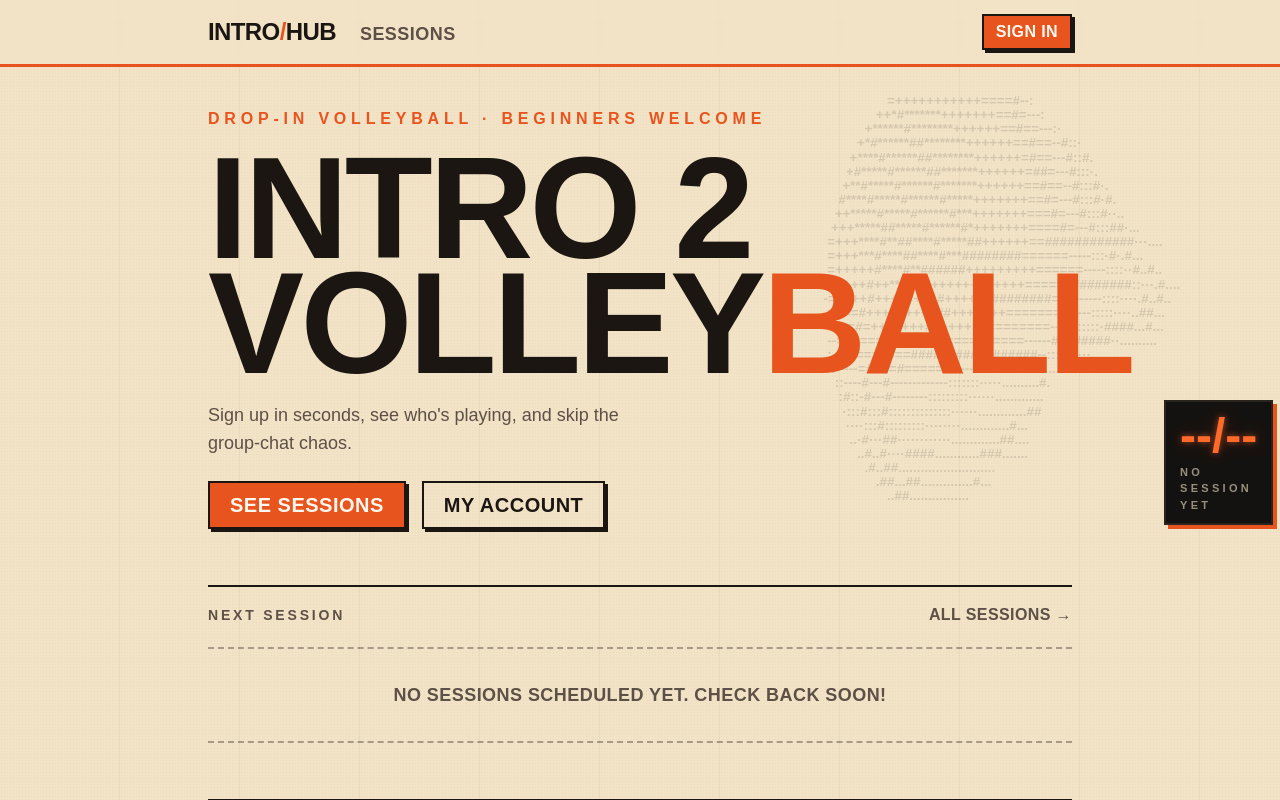
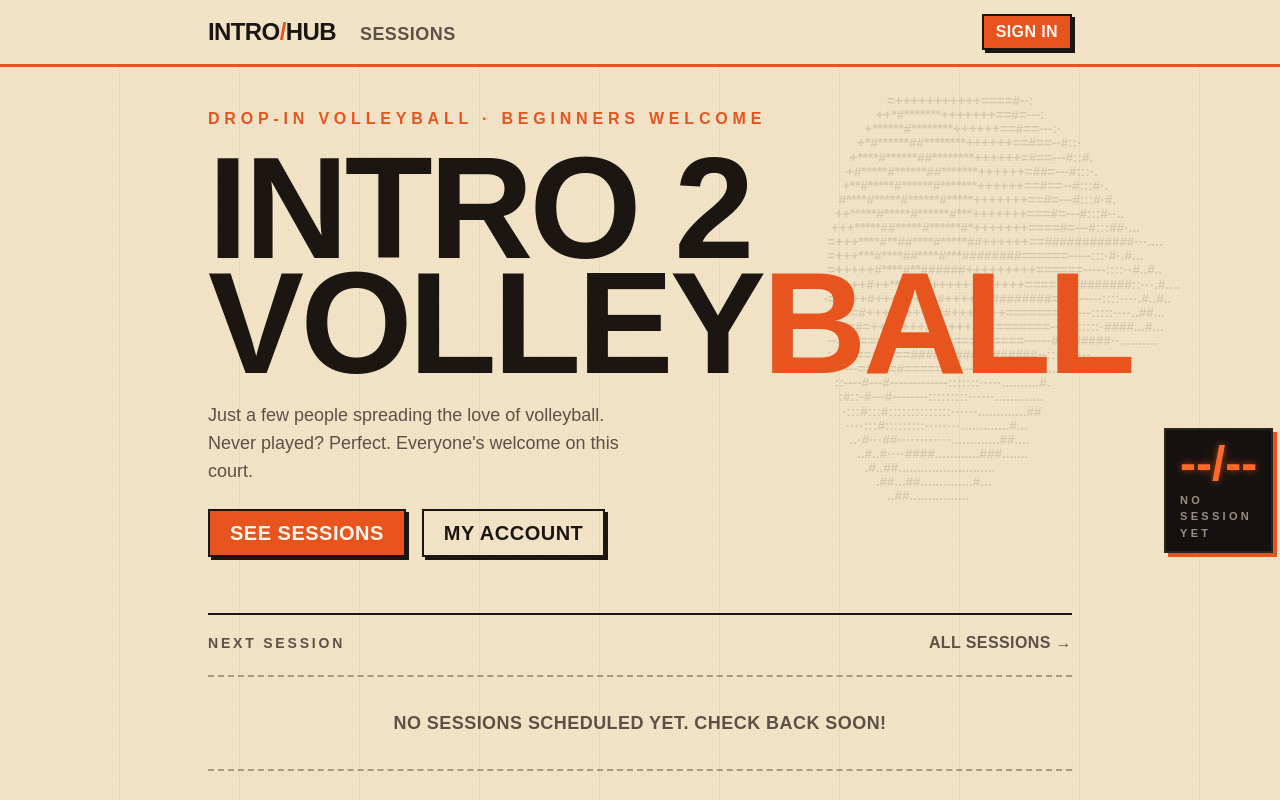
Before and after one commit to jasooh/intro_hub, a Next.js app: page / in a window 1280 px wide. Shown: the top 800 px of the page. Built offline with nearby package versions, Linux system fonts and the light colour scheme; no server answers; the database is empty; a web font is replaced by a local one.

Commit message:
Home hero line: small, inclusive vibe from the Instagram bio
Co-Authored-By: Claude Opus 5.5 <noreply@anthropic.com>

```diff
--- a/src/app/page.tsx
+++ b/src/app/page.tsx
@@ -38,7 +38,8 @@ export default function Home() {
             Volley<span className="text-line">ball</span>
           </h1>
           <p className="reveal max-w-md text-lg text-ink-soft" style={reveal(2)}>
-            Sign up in seconds, see who&apos;s playing, and skip the group-chat chaos.
+            Just a few people spreading the love of volleyball. Never played? Perfect. Everyone&apos;s welcome on this
+            court.
           </p>
           <div className="reveal flex flex-wrap gap-4 pt-1" style={reveal(3)}>
             <Link href="/sessions" className={buttonClass("primary")}>
```
